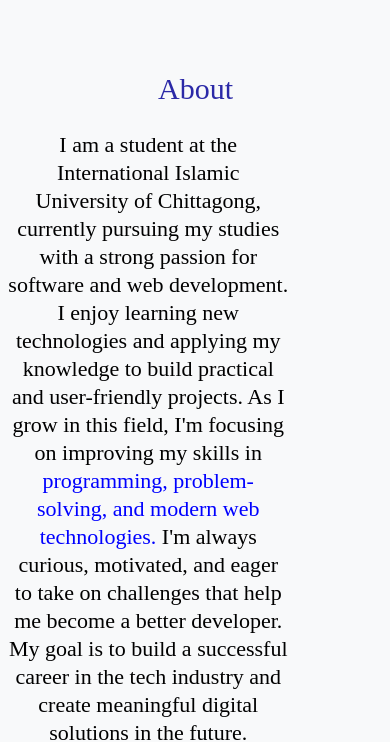
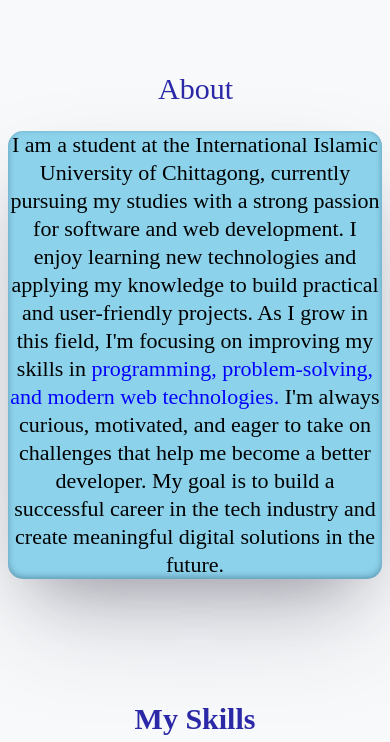
Before and after one commit to Borhan2003/Portfolio-website, a plain HTML site: page index.html in a window 390 px wide. Shown: the part 788-1530 px from the top of the page. Drawn offline with Linux system fonts and the light colour scheme.

Commit message:
Update styles.css

```diff
--- a/styles.css
+++ b/styles.css
@@ -77,7 +77,7 @@ nav ul li a {
 .about-text {
     font-family: 'crimson text';
     text-align: start;
-width:75%;
+    width: 75%;
     word-wrap: wrap;
     margin-left: 200px;
     font-size: 30px;
@@ -347,17 +347,23 @@ footer {
 
     .about-text {
         margin: 0px;
+        width: 100%;
         font-size: 22px;
         text-align: center;
         line-height: 28px;
         word-wrap: wrap;
-        text-align: center;
+        background-color: #8cd2eb;
+        border-radius: 15px;
+        box-shadow: rgba(50, 50, 93, 0.25) 0px 50px 100px -20px, rgba(0, 0, 0, 0.3) 0px 30px 60px -30px, rgba(10, 37, 64, 0.35) 0px -2px 6px 0px inset;
+        height: auto;
+
     }
 
     #about,
     #skills {
         width: 100%;
         padding: 50px 0px;
+
     }
 
     .skill_text {
```
